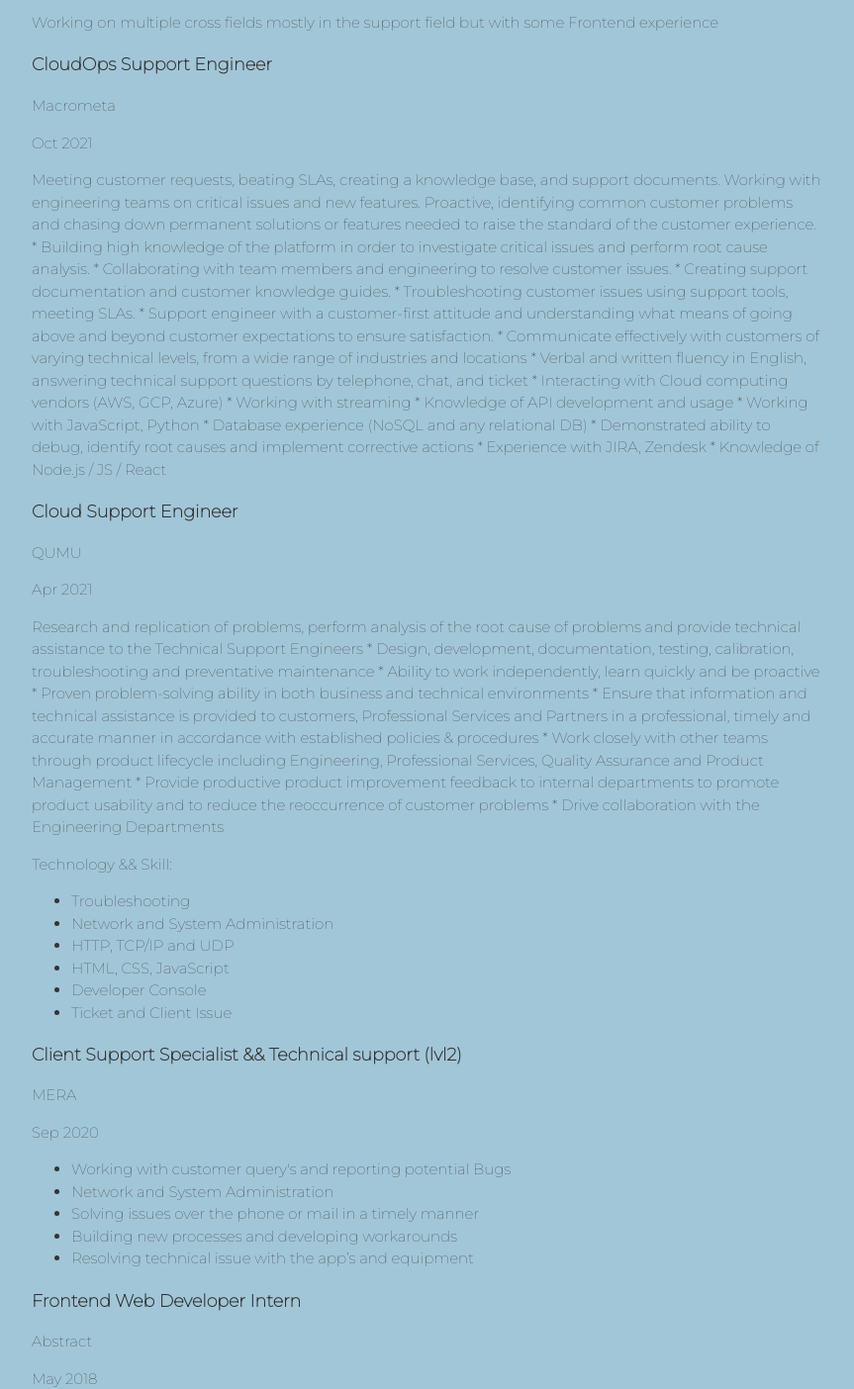
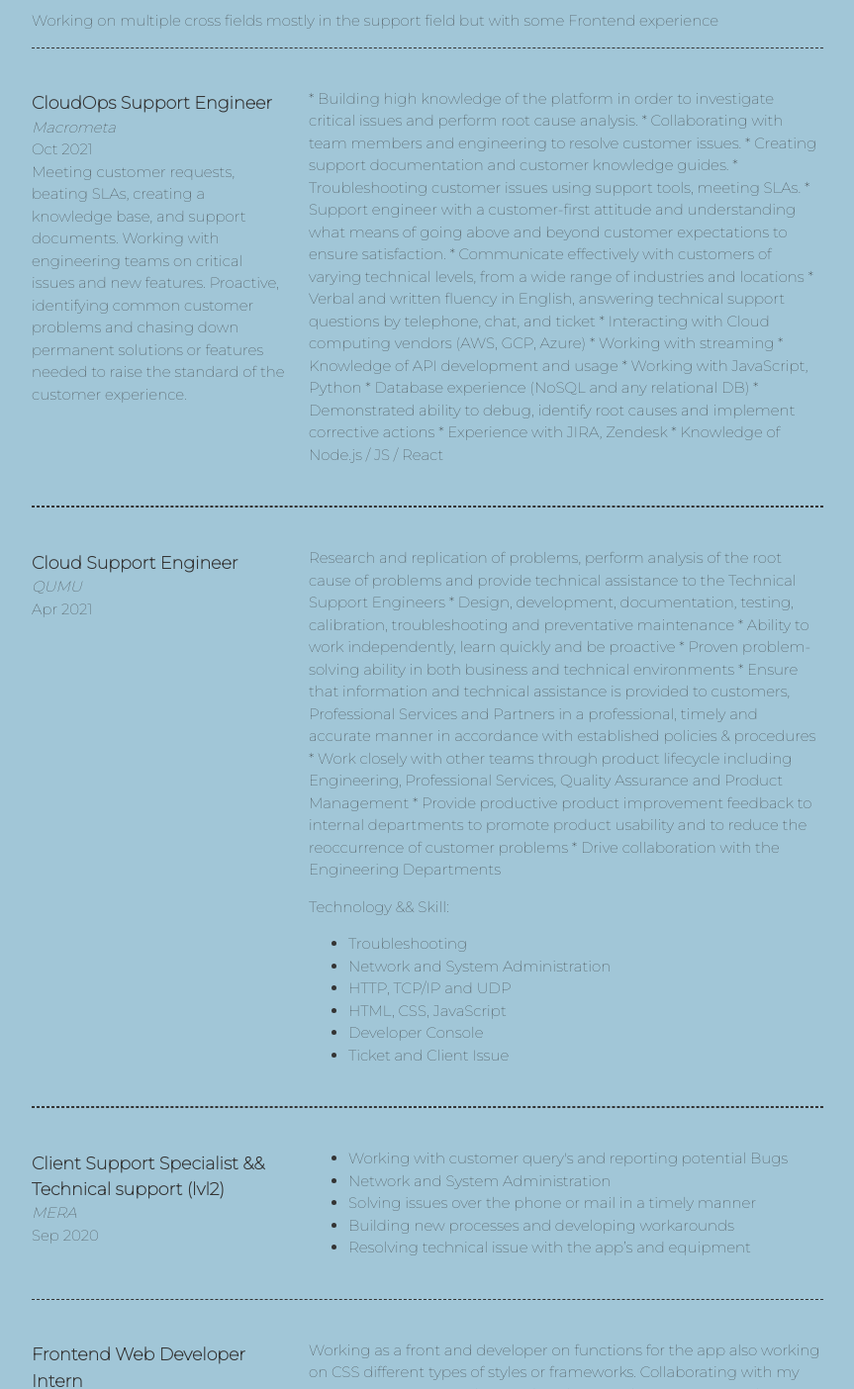
Before and after one commit to 01Leviathan10/portfolioInCSS, a plain HTML site: page index.html in a window 1280 px wide. Shown: the part 1396-2800 px from the top of the page at 99% size, without its empty margins (208-1071 px from the left). Drawn offline with Linux system fonts and the light colour scheme.

Commit message:
Updated img and responsive design

```diff
--- a/CSS/style.css
+++ b/CSS/style.css
@@ -59,9 +59,32 @@ h1, h2 {
 }
 
 .content-wrap{
-    width: 800px;
+    max-width: 800px;
+    width: 85%;
     margin: 0 auto;
     padding: 60px 0;
+}
+
+h3 {
+    margin-bottom: 0px;
+}
+
+.item-details h3 + p {
+    font-style: italic;
+}
+
+.item-details h3 ~ p {
+    margin: 0px;
+}
+
+.divider > section {
+    border-top: 1px dashed #343434;
+    border-bottom: 1px dashed #343434;
+    padding: 25px 0px;
+}
+
+.divider section:last-of-type{
+    border-style: none;
 }
 
 /* Profile
@@ -97,9 +120,6 @@ header{
 
 .project-item{
     overflow: hidden;
-    border-top: 1px dashed #343434;
-    border-bottom: 1px dashed #343434;
-    padding: 25px 0px;
 }
 .project-item img{
     float: left;
@@ -115,9 +135,24 @@ header{
 .work-experience{
     background: #A1C6D7;
 }
+.job-items {
+    display: grid;
+    grid-template-columns: 1fr 2fr;
+    column-gap: 20px;
+}
 
 /* Education
 ------------------*/
+
+.education{
+    background-image: url(../image/joanna-kosinska-unsplash.jpg);
+    background-size: cover;
+    background-position: top right;
+    padding-bottom: 100px;
+}
+.education p{
+    width: 60%;
+}
 
 /* Contact Info
 ------------------*/
--- a/index.html
+++ b/index.html
@@ -30,7 +30,7 @@
 
     <!-- ********************  PROJECTS / PORTFOLIO  ********************* -->
     <section class="projects">
-      <div class="content-wrap">
+      <div class="content-wrap divider">
         <h2>BitBook</h2>
         <p>Application by BlueTeam
 
@@ -59,19 +59,23 @@
 
     <!-- ***********************  WORK EXPERIENCE  *********************** -->
     <section class="work-experience">
-      <div class="content-wrap">
+      <div class="content-wrap item-details divider">
         <h2>Work Experience of 5 years</h2>
         <p>Working on multiple cross fields mostly in the support field but with some Frontend experience</p>
 
         <!-- Copy this whole <section> block to add more jobs. -->
-        <section>
+        <section class="job-items">
+          <div class="job-details">
             <h3>CloudOps Support Engineer</h3>
             <p>Macrometa</p>
             <p>Oct 2021</p>
             <p>Meeting customer requests, beating SLAs, creating a knowledge base, and support documents. Working with
               engineering teams on critical issues and new features. Proactive, identifying common customer problems and
               chasing down permanent solutions or features needed to raise the standard of the customer experience.
-
+            </p>
+          </div>
+          <div class="job-summary">
+            <p>
               * Building high knowledge of the platform in order to investigate critical issues and perform root cause
               analysis.
               * Collaborating with team members and engineering to resolve customer issues.
@@ -92,11 +96,15 @@
               * Experience with JIRA, Zendesk
               * Knowledge of Node.js / JS / React
             </p>
+          </div>
         </section>
-        <section>
+        <section class="job-items">
+          <div class="job-details">
             <h3>Cloud Support Engineer</h3>
             <p>QUMU</p>
             <p>Apr 2021</p>
+          </div>
+          <div class="job-summary">
             <p>Research and replication of problems, perform analysis of the root cause of problems and provide technical
               assistance to the Technical Support Engineers
               * Design, development, documentation, testing, calibration, troubleshooting and preventative maintenance
@@ -119,11 +127,15 @@
               <li>Developer Console </li>
               <li>Ticket and Client Issue</li>
             </ul>
+          </div>
         </section>
-        <section>
+        <section class="job-items">
+          <div class="job-details">
             <h3>Client Support Specialist && Technical support (lvl2)</h3>
             <p>MERA</p>
             <p>Sep 2020</p>
+          </div>
+          <div class="job-summary">
             <ul>
               <li>Working with customer query's and reporting potential Bugs</li>
               <li>Network and System Administration</li>
@@ -131,16 +143,21 @@
               <li>Building new processes and developing workarounds</li>
               <li>Resolving technical issue with the app’s and equipment</li>
             </ul>
+          </div>
         </section>
-        <section>
+        <section class="job-items">
+          <div class="job-details">
             <h3>Frontend Web Developer Intern</h3>
             <p>Abstract</p>
             <p>May 2018</p>
+          </div>
+            <div class="job-summary">
               <p>
                 Working as a front and developer on functions for the app also working on CSS different types of styles or
                 frameworks. Collaborating with my supervisors creating tickets and working on them. Continuously learning
                 with the team expanding my knowledge in JavaScript React and different models that I was building.
               </p>
+          </div>
         </section>
         <!-- End of Job block. -->
       </div>
@@ -148,7 +165,7 @@
 
     <!-- ******************  EDUCATION & CERTIFICATIONS ****************** -->
     <section class="education">
-      <div class="content-wrap">
+      <div class="content-wrap item-details divider">
         <h2>Management and Engineering in IT</h2>
 
         <!-- Copy this whole <section> block to add more schools. -->
```
Also changed, not shown: 1 other file. Lines whose indentation alone changed are shown as unchanged.
